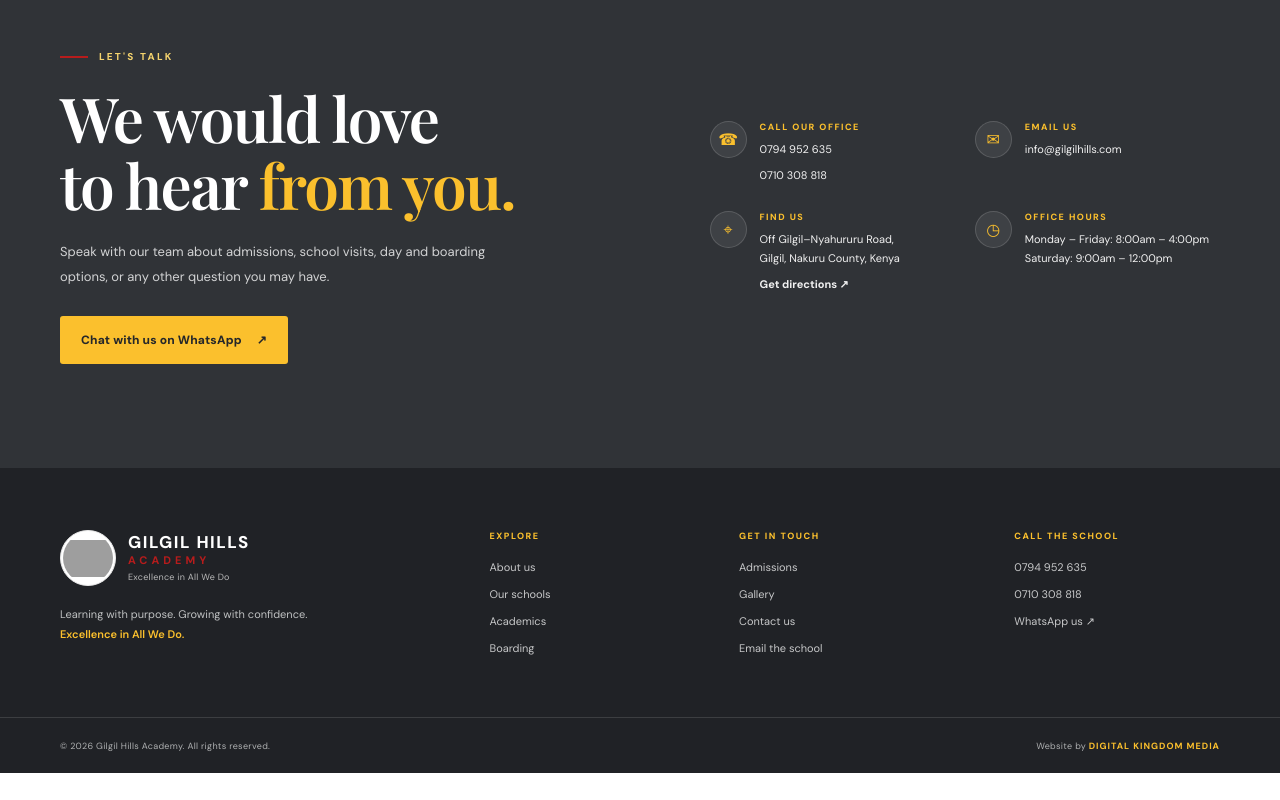
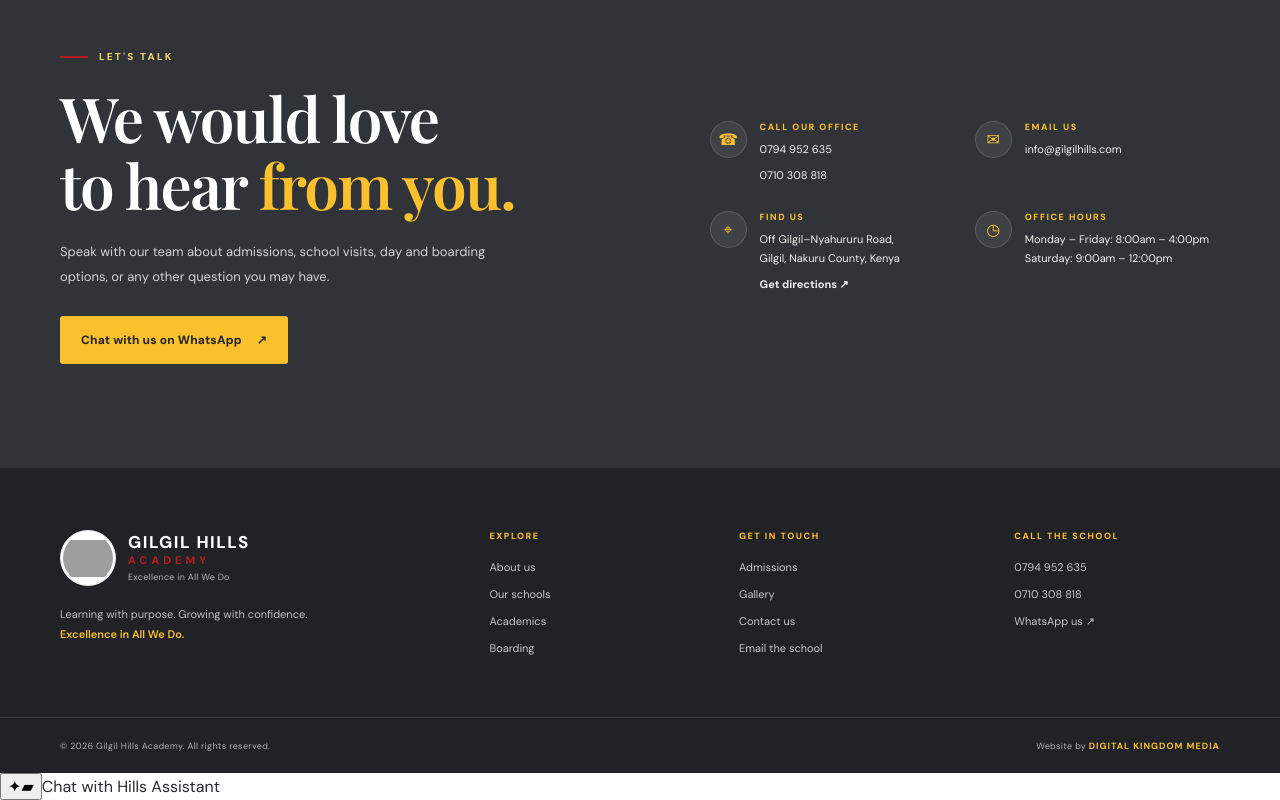
Before and after one commit to lucywanjikumburu254-star/gilgil-hills-academy, a Next.js app: page / in a window 1280 px wide. Shown: the part 5882-6682 px from the top of the page. Before the commit the page ends 6655 px from the top, so only its background shows below. Built offline with nearby package versions, Linux system fonts and the light colour scheme; grey boxes are pictures that could not be loaded.

Commit message:
Add Hills Assistant to academy homepage

```diff
--- a/app/page.tsx
+++ b/app/page.tsx
@@ -1,4 +1,5 @@
 import HeroSlideshow from "./components/HeroSlideshow";
+import HillsAssistant from "./components/HillsAssistant";
 const cloudinary = "https://res.cloudinary.com/azrvy9ub/image/upload";
 const assets = {
   logo: cloudinary + "/v1794316527/1794316169002.jpg",
@@ -391,6 +392,8 @@ export default function HomePage() {
         <div className="footer-bottom"><div className="container footer-bottom-inner"><span>© {new Date().getFullYear()} Gilgil Hills Academy. All rights reserved.</span><span>Website by <b>DIGITAL KINGDOM MEDIA</b></span></div></div>
       </footer>
 
+      <HillsAssistant />
+
       <a className="whatsapp-float" href="https://wa.me/254794952635" target="_blank" rel="noreferrer" aria-label="Chat with Gilgil Hills Academy on WhatsApp">
         <span>◉</span><small>Chat with us</small>
       </a>
```
